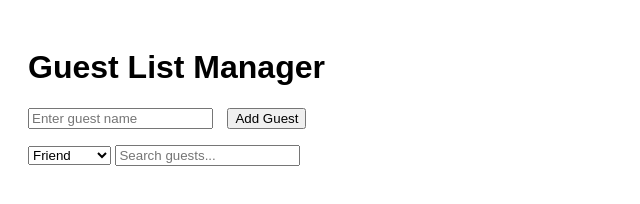
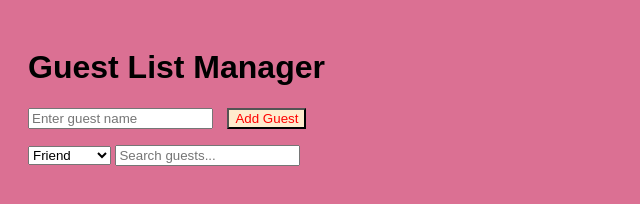
Before and after one commit to NjoguSimon-hub/Code-Challenge-2, a plain HTML site: page index.html in a window 1280 px wide. Shown: the whole page, without its empty margins (0-640 px from the left). Drawn offline with Linux system fonts and the light colour scheme.

Commit message:
New updates

```diff
--- a/style.css
+++ b/style.css
@@ -1,12 +1,16 @@
 body {
   font-family: Arial, sans-serif;
   padding: 20px;
+background-color: palevioletred;
 }
 li {
   margin: 5px 0;
+  color:blue;
 }
 button {
   margin-left: 10px;
+  color:red;
+  background-color: blanchedalmond;
 }
 .Friend {
   color: blue;
```
